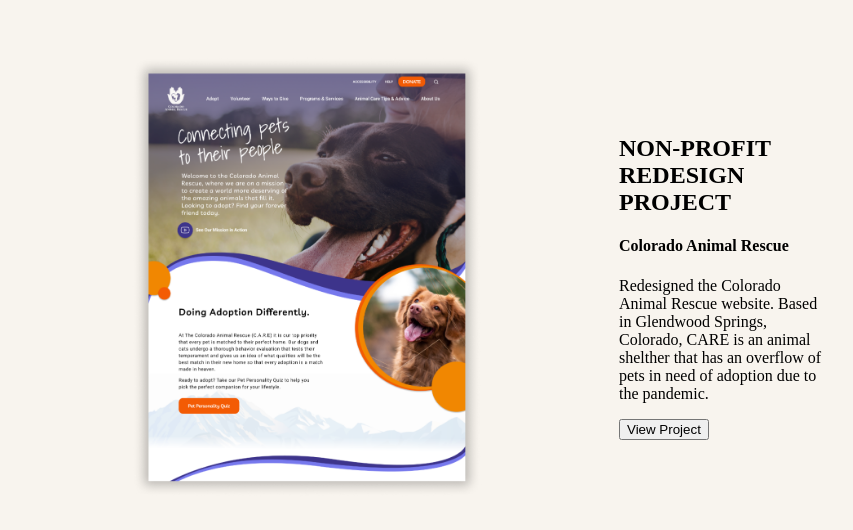
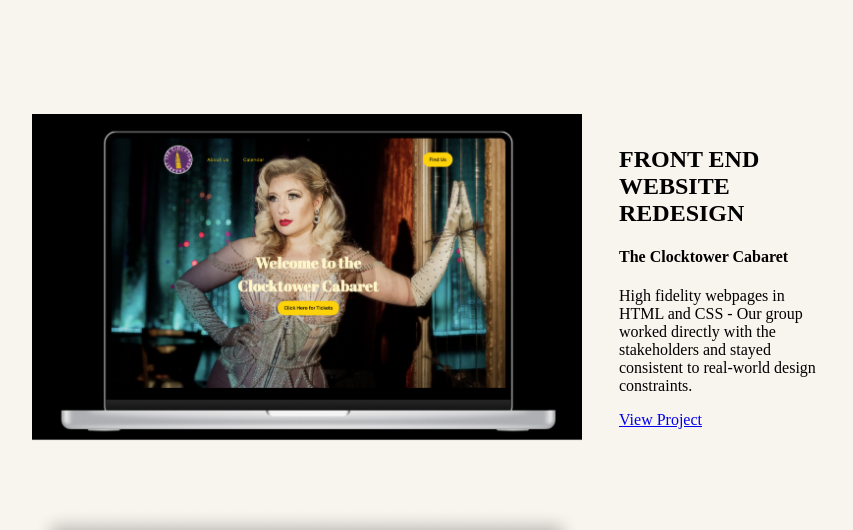
Before and after one commit to alexpolen/HW19, a plain HTML site: page index.html in a window 1280 px wide. Shown: the part 2068-2598 px from the top of the page, without its empty margins (125-978 px from the left). Drawn offline with Linux system fonts and the light colour scheme.

Commit message:
more updates
changed work section and page link finally started working

```diff
--- a/css/style.css
+++ b/css/style.css
@@ -218,12 +218,12 @@ button {
     grid-template-columns: 60% 20%;
     grid-template-rows: 500px 650px;
     grid-template-areas:
+    "img2 content2"
     "img1 content1"
-    "img2 content2"
   }
 
   .workGrid .img2 {
-    scale: .7;
+
   }
 
   @media screen and (max-width:600px) {
@@ -232,7 +232,7 @@ button {
       padding: 30px;
       padding-right: 90px;
       grid-template-columns: 100%;
-      grid-template-rows: 450px 300px 700px 275px;
+      grid-template-rows: 600px 600px 700px 600px;
       grid-template-areas:
       "img1"
       "content1"
@@ -243,7 +243,7 @@ button {
 
   .workGrid img {
     width: 100%;
-    max-width: 350px;
+    max-width: 550px;
     margin: 0 auto;
     display: block;
   }
--- a/index.html
+++ b/index.html
@@ -87,14 +87,15 @@
           <p>Redesigned the Colorado Animal Rescue website. Based in Glendwood Springs, Colorado, CARE is an animal shelther that has an overflow of pets in need of adoption due to the pandemic.</p>
           <button href="case.html">View Project</button>
         </div>
+
         <div class="img2">
-          <img src="images/Android Large - 27 1.png">
+          <img src="images/IntroImage.png">
         </div>
 
         <div class="content2">
-          <h2>MOBILE APP PROJECT</h4>
-          <h4>BLocal</h5>
-          <p>High fidelity mobile app prototype - stand-out feature let's users input a few food preferences and then gives the user a random new restaurant suggestion, with a bias towards local restaurants.</p>
+          <h2>FRONT END WEBSITE REDESIGN</h4>
+          <h4>The Clocktower Cabaret</h5>
+          <p>High fidelity webpages in HTML and CSS - Our group worked directly with the stakeholders and stayed consistent to real-world design constraints.</p>
           <a href="case.html">View Project</a>
         </div>
       </div>
```
Also changed, not shown: images/IntroImage.png (added).
